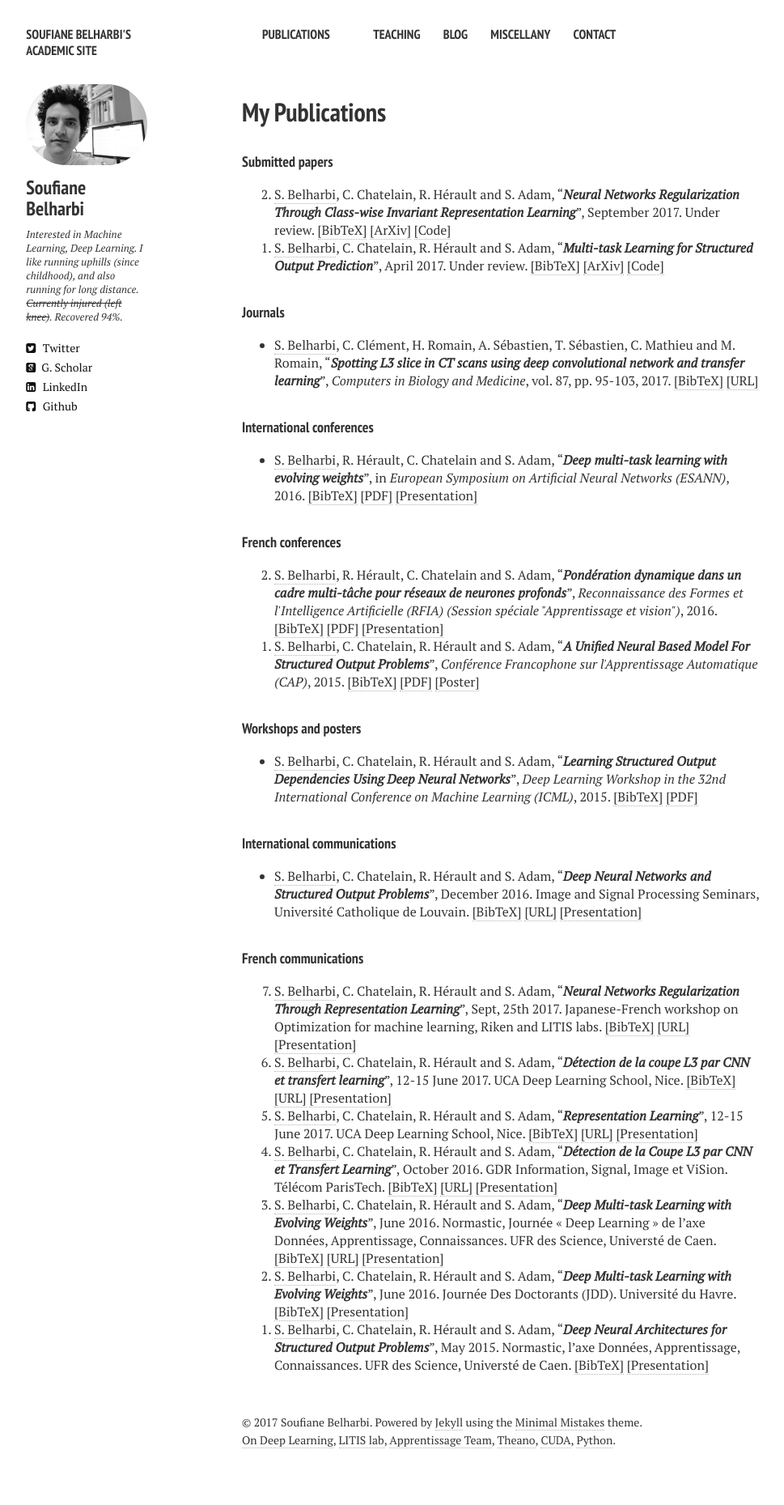
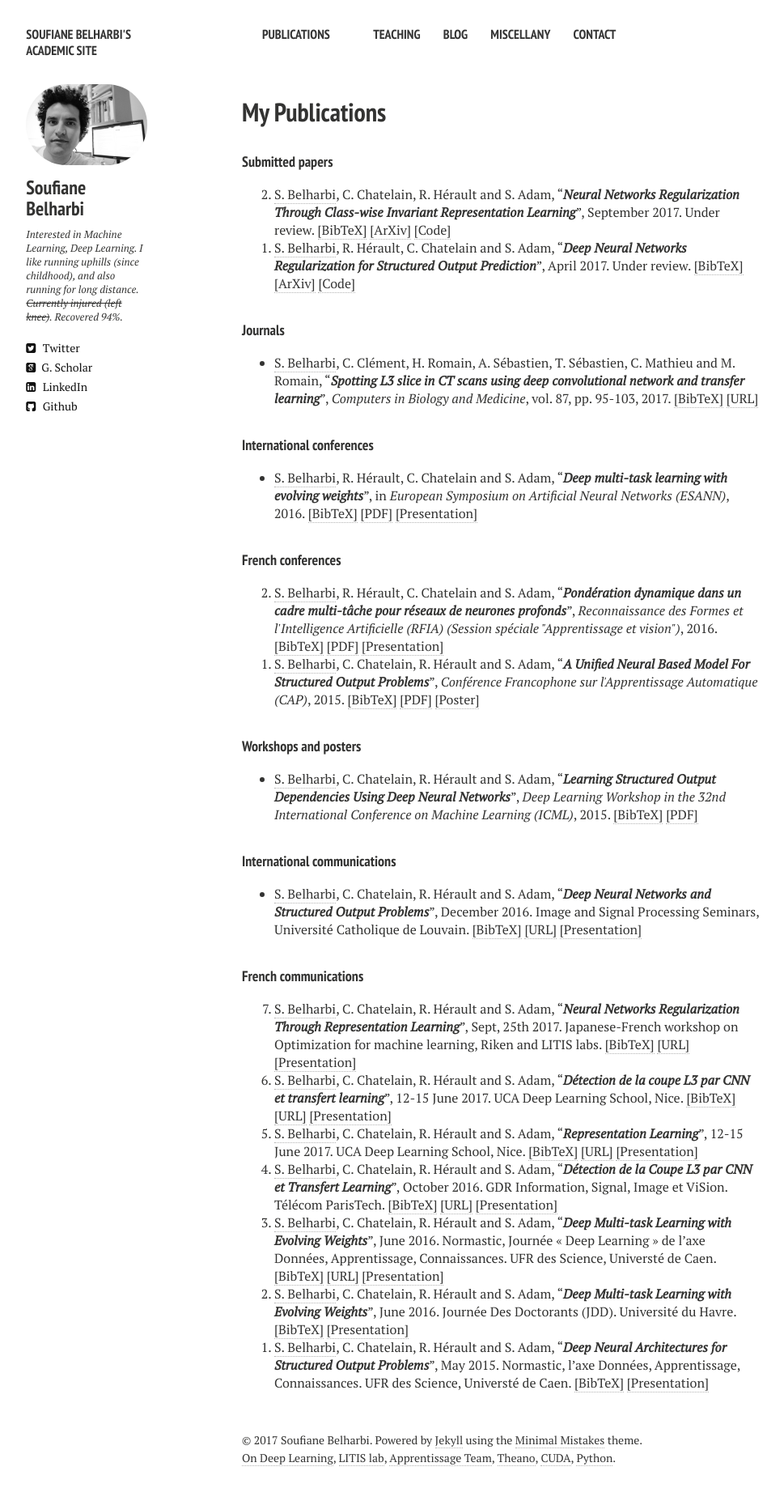
Before and after one commit to sbelharbi/sbelharbi.github.io, a Jekyll site: the page built from publications.md, in a window 1280 px wide. Shown: the whole page at 81% size, without its empty margins (21-990 px from the left). Built offline with Jekyll 4.4.1, drawn with Linux system fonts in a browser that asks for light colours; nearby versions of some CDN libraries; before the commit the page ends 1837 px from its top, so only the background shows below that.

Commit message:
Update title submitted arxiv SOP.

```diff
--- a/_layouts/publications.html
+++ b/_layouts/publications.html
@@ -111,8 +111,8 @@ div.bibtex pre { font-size: 75%; overflow: auto;  width: 100%; padding: 0em 0em;
 	</li>
 <!-- Item: sbelharbiarxivapr2017 -->
 <li >
-<span class="authorme">S. Belharbi</span>, C. Chatelain, R. Hérault and S. Adam,
-&ldquo;<b><em>Multi-task Learning for Structured Output Prediction</em></b>&rdquo;,
+<span class="authorme">S. Belharbi</span>, R. Hérault, C. Chatelain  and S. Adam,
+&ldquo;<b><em>Deep Neural Networks Regularization for Structured Output Prediction</em></b>&rdquo;,
 
 April
 2017.
@@ -126,8 +126,8 @@ Under review.
 <div id="bib_sbelharbiarxivapr2017" class="bibtex noshow">
 <pre>
 @unpublished{sbelharbiarxivapr2017,
-author = {Belharbi, Soufiane and Chatelain, Clément and Hérault, Romain and Adam, Sébastien},
-title = {Multi-task Learning for Structured Output Prediction},
+author = {Belharbi, Soufiane and Hérault, Romain and Chatelain, Clément and  Adam, Sébastien},
+title = {Deep Neural Networks Regularization for Structured Output Prediction},
 year = {2017},
 note = {Under review}
 }
```
Also changed, not shown: bib/bib.bib (+14 -14 lines).
